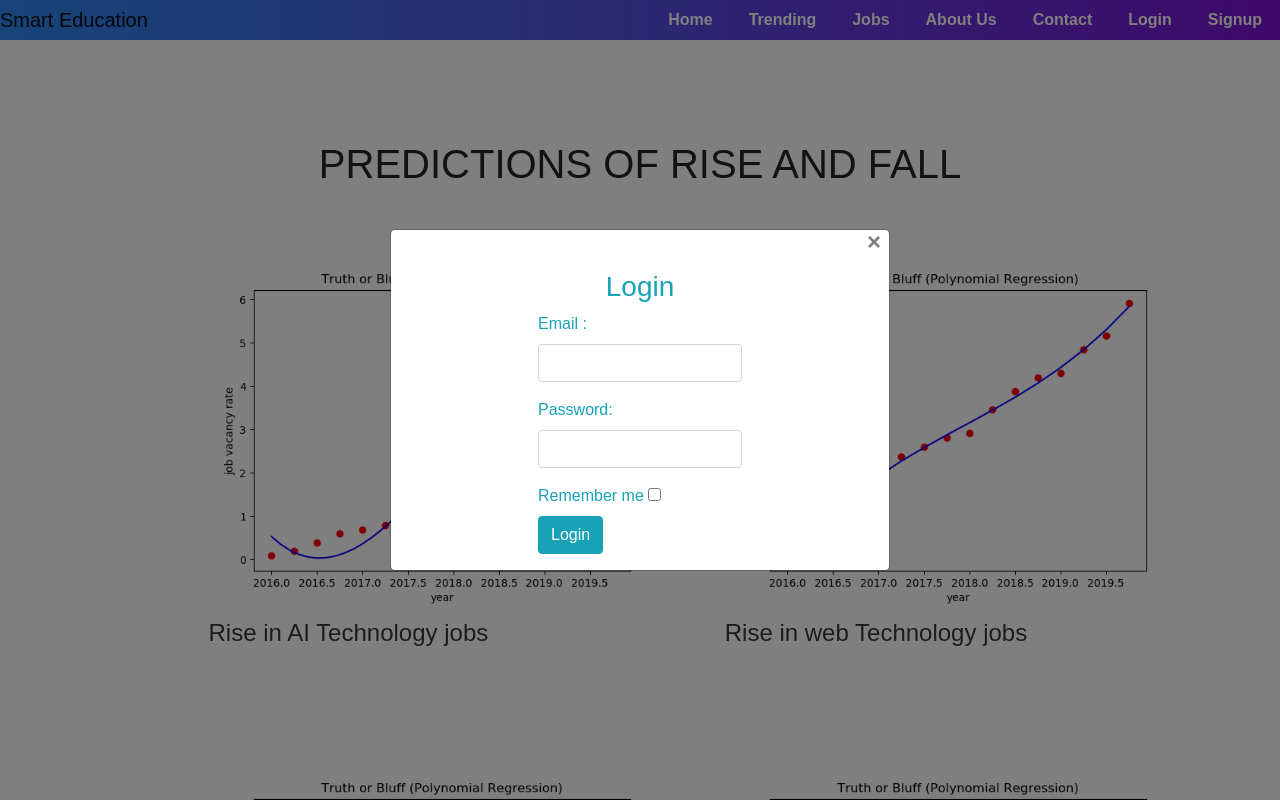
After one commit to DevanshJain07/Smart_Education_Hack36, a Python web app: template Hack36/flask/templates/prediction.html in a window 1280 px wide, after a click on "Login". The commit adds this page. Run offline with Jinja, Linux system fonts and the light colour scheme; the template is opened without the code that fills it, so the values that code supplies are empty; some libraries are stand-ins or nearby versions.

Commit message:
updated html pages

```diff
--- /dev/null
+++ b/Hack36/flask/templates/prediction.html
@@ -0,0 +1,266 @@
+<html>
+
+<head>
+    <title>
+        Smart Education
+    </title>
+    <!-- <link rel="stylesheet" href="style.css"> -->
+    <link rel="stylesheet" href="https://stackpath.bootstrapcdn.com/bootstrap/4.4.1/css/bootstrap.min.css"
+        integrity="sha384-Vkoo8x4CGsO3+Hhxv8T/Q5PaXtkKtu6ug5TOeNV6gBiFeWPGFN9MuhOf23Q9Ifjh" crossorigin="anonymous">
+    <script src="https://code.jquery.com/jquery-3.4.1.slim.min.js"
+        integrity="sha384-J6qa4849blE2+poT4WnyKhv5vZF5SrPo0iEjwBvKU7imGFAV0wwj1yYfoRSJoZ+n"
+        crossorigin="anonymous"></script>
+    <script src="https://cdn.jsdelivr.net/npm/popper.js@1.16.0/dist/umd/popper.min.js"
+        integrity="sha384-Q6E9RHvbIyZFJoft+2mJbHaEWldlvI9IOYy5n3zV9zzTtmI3UksdQRVvoxMfooAo"
+        crossorigin="anonymous"></script>
+    <script src="https://stackpath.bootstrapcdn.com/bootstrap/4.4.1/js/bootstrap.min.js"
+        integrity="sha384-wfSDF2E50Y2D1uUdj0O3uMBJnjuUD4Ih7YwaYd1iqfktj0Uod8GCExl3Og8ifwB6"
+        crossorigin="anonymous"></script>
+    <link href="https://stackpath.bootstrapcdn.com/font-awesome/4.7.0/css/font-awesome.min.css" rel="stylesheet"
+        integrity="sha384-wvfXpqpZZVQGK6TAh5PVlGOfQNHSoD2xbE+QkPxCAFlNEevoEH3Sl0sibVcOQVnN" crossorigin="anonymous">
+    <link href='https://fonts.googleapis.com/css?family=Pacifico' rel='stylesheet' type='text/css'>
+    <link href='https://fonts.googleapis.com/css?family=Arimo' rel='stylesheet' type='text/css'>
+    <link href='https://fonts.googleapis.com/css?family=Hind:300' rel='stylesheet' type='text/css'>
+    <link href='https://fonts.googleapis.com/css?family=Open+Sans+Condensed:300' rel='stylesheet' type='text/css'>
+    <script src="https://www.gstatic.com/firebasejs/7.8.2/firebase-app.js"></script>
+    <script src="https://www.gstatic.com/firebasejs/7.8.2/firebase-analytics.js"></script>
+    <script src="https://www.gstatic.com/firebasejs/7.8.0/firebase-auth.js"></script>
+    <link rel="stylesheet" href="{{ url_for('static', filename='css/style.css') }}">
+    <script src="{{ url_for('static', filename='js/jobs.js') }}"></script>
+    <style>
+        #login .container #login-row #login-column #login-box {
+            margin-top: 60spx;
+            max-width: 700px;
+            height: 320px;
+            border: 1px solid #9C9C9C;
+            background-color: #EAEAEA;
+        }
+
+        #login .container #login-row #login-column #login-box #login-form {
+            padding: 20px;
+        }
+
+        #login .container #login-row #login-column #login-box #login-form #register-link {
+            margin-top: -40px;
+        }
+
+    </style>
+</head>
+
+<body>
+    <section id="nav-bar">
+        <nav class="navbar navbar-expand-lg navbar-light bg-light">
+            <a class="navbar-brand" href="#">Smart Education</a>
+            <button class="navbar-toggler" type="button" data-toggle="collapse" data-target="#navbarSupportedContent"
+                aria-controls="navbarSupportedContent" aria-expanded="false" aria-label="Toggle navigation">
+                <i class="fa fa-bars"></i>
+
+            </button>
+
+            <div class="collapse navbar-collapse" id="navbarSupportedContent">
+                <ul class="navbar-nav ml-auto">
+                    <li class="nav-item">
+                        <a class="nav-link" href="/">Home </a>
+                    </li>
+                    <li class="nav-item">
+                        <a class="nav-link" href="/predict">Trending</a>
+                    </li>
+                    <li class="nav-item">
+                        <a class="nav-link" href="/job">Jobs</a>
+                    </li>
+
+                    <li class="nav-item">
+                        <a class="nav-link" href="#social-media">About Us </a>
+                        <p></p>
+                    </li>
+                    <li class="nav-item">
+                        <a class="nav-link" href="#footer">Contact </a>
+                        <p></p>
+                    </li>
+
+                    <li id="login-link" class="nav-item">
+                        <a class="nav-link" href="#" data-toggle="modal" data-target="#exampleModalCenter">Login </a>
+                    </li>
+                    <li id="signup-link" class="nav-item">
+                        <a class="nav-link" href="#" data-toggle="modal" data-target="#SignupModal">Signup </a>
+                    </li>
+                    <li id="profile-link" style="display: none;" class="nav-item">
+                        <a class="nav-link" href="#">Profile </a>
+                    </li>
+                    <li id="signout-link" style="display: none;" class="nav-item">
+                        <a class="nav-link" href="#" onclick="userSignOut()">SignOut </a>
+                    </li>
+                </ul>
+            </div>
+        </nav>
+    </section>
+
+    <div class="modal fade" id="exampleModalCenter" tabindex="-1" role="dialog"
+        aria-labelledby="exampleModalCenterTitle" aria-hidden="true">
+        <div class="modal-dialog modal-dialog-centered" role="document">
+            <div class="modal-content">
+                <button type="button" class="close pr-2" data-dismiss="modal" aria-label="Close">
+                    <span class="float-right" ria-hidden="true">&times;</span>
+                </button>
+                <div id="login">
+                    <div id="login-row" class="row justify-content-center align-items-center">
+                        <div id="login-column" class="col-md-6">
+                            <div id="login-box" class="col-md-12">
+                                <form id="login-form" class="form" action="" method="post">
+                                    <h3 class="text-center text-info mt-3">Login</h3>
+                                    <div class="form-group">
+                                        <label for="username" class="text-info">Email :</label><br>
+                                        <input type="text" name="username" id="signin-email" class="form-control"
+                                            required>
+                                    </div>
+                                    <div class="form-group">
+                                        <label for="password" class="text-info">Password:</label><br>
+                                        <input type="password" name="password" id="signin-pass" class="form-control"
+                                            required>
+                                    </div>
+                                    <div class="form-group">
+                                        <label for="remember-me" class="text-info"><span>Remember me</span> <span><input
+                                                    id="remember-me" name="remember-me"
+                                                    type="checkbox"></span></label><br>
+                                        <input type="button" name="submit" onclick="userSignIn()"
+                                            class="btn btn-info btn-md" value="Login">
+                                    </div>
+                                </form>
+                            </div>
+                        </div>
+                    </div>
+                </div>
+            </div>
+        </div>
+    </div>
+
+    <div class="modal fade" id="SignupModal" tabindex="-1" role="dialog" aria-labelledby="SignupModal"
+        aria-hidden="true">
+        <div class="modal-dialog modal-dialog-centered" role="document">
+            <div class="modal-content">
+                <button type="button" class="close pr-2" data-dismiss="modal" aria-label="Close">
+                    <span class="float-right" ria-hidden="true">&times;</span>
+                </button>
+                <div id="login">
+                    <div id="login-row" class="row justify-content-center align-items-center">
+                        <div id="login-column" class="col-md-6">
+                            <div id="login-box" class="col-md-12">
+                                <form id="signup-form" class="form" action="" method="post">
+                                    <h3 class="text-center text-info mt-3">Signup</h3>
+                                    <div class="form-group">
+                                        <label for="username" class="text-info">Email:</label><br>
+                                        <input type="text" name="username" id="signup-email" class="form-control"
+                                            required>
+                                    </div>
+                                    <div class="form-group">
+                                        <label for="password" class="text-info">Password:</label><br>
+                                        <input type="password" name="password" id="signup-pass" class="form-control"
+                                            required>
+                                    </div>
+                                    <div class="form-group">
+                                        <label for="cnf-password" class="text-info">Confirm Password:</label><br>
+                                        <input type="password" name="password" id="cnf-password" class="form-control"
+                                            required>
+                                    </div>
+                                    <div class="form-group">
+                                        <input type="button" name="submit" onclick="userSignUp()"
+                                            class="btn btn-info btn-md" value="Signup">
+                                    </div>
+                                </form>
+                            </div>
+                        </div>
+                    </div>
+                </div>
+            </div>
+        </div>
+    </div>
+
+
+
+<section id="prediction">
+    <div class="container">
+        <h1 class="title text-center">PREDICTIONS OF RISE AND FALL</h1>
+        <div class="row offset-1">
+            <div class="col-md-6 prediction">
+                <!-- <div class="chart1"></div>
+                <div class="equation1 equationSt"></div>
+                <div class="equation1 equationSt"></div> -->
+                <img src="{{ url_for('static', filename='images/AI.png') }}" alt="" style="max-width: 100%;" srcset="">
+                <br>
+                <div class="text-dark mt-2 h4 ml-3">Rise in AI Technology jobs</div>
+            </div>
+            <div class="col-md-6 prediction">
+                <!-- <div class="chart2"></div>
+                <div class="equation2 equationSt"></div>
+                <div class="equation2 equationSt"></div> -->
+                <img src="{{ url_for('static', filename='images/web.png') }}" alt="" style="max-width: 100%;" srcset="">
+                <br>
+                <div class="text-dark mt-2 h4 ml-3">Rise in web Technology jobs</div>
+            </div>
+            <div class="col-md-6 prediction">
+                <!-- <div class="chart3"></div>
+                <div class="equation3 equationSt"></div>
+                <div class="equation3 equationSt"></div> -->
+                <img src="{{ url_for('static', filename='images/ML.png') }}" alt="" style="max-width: 100%;" srcset="">
+                <br>
+                <div class="text-dark mt-2 h4 ml-3">Rise in ML Technology jobs</div>
+            </div>
+            <div class="col-md-6 prediction">
+                <!-- <div class="chart4"></div>
+                <div class="equation4 equationSt"></div>
+                <div class="equation4 equationSt"></div> -->
+                <img src="{{ url_for('static', filename='images/android.png') }}" alt="" style="max-width: 100%;" srcset="">
+                <br>
+                <div class="text-dark mt-2 h4 ml-3">Rise in android Technology jobs</div>
+            </div>
+        </div>
+    </div>
+</section>
+
+
+
+
+
+
+    <section id="footer">
+        <div class="container">
+            <div class="row">
+                <div class="col-md-4 footer-box" style="bottom: 0px;">
+                    <img src="{{ url_for('static', filename='images/jelly-p.gif') }}">
+                    <p>Thanks for visiting my websites.Feel privilaged that you got the opportunity to visit my website.</p>
+                </div>
+                <div class="col-md-4 footer-box" style="bottom: 0px;">
+                    <p><b>CONTACT US</b></p>
+                    <p><i class="fa fa-map-marker-alt"></i>NIT PATNA, CSE</p>
+                    <p><i class="fa fa-phone"></i>+91 7977155843</p>
+                    <p><i class="fa fa-envelope-o"></i>devanshsampatjain@gmail.com</p>
+                </div>
+                <div class="col-md-4 footer-box" style="bottom: 0px;">
+                    <p><b>SUBSCRIBE NEWSLETTER</b></p>
+                    <input type="email" class="form-control" placeholder="Your email">
+                    <button type="button" class="btn btn-primary">Subscribe</button>
+                </div>
+            </div>
+            <hr>
+            <p class="copyright">Website Crafted by Devansh Jain and Bhuwan Chandra.</p>
+        </div>
+    </section>
+
+
+
+
+    <script src="https://d3js.org/d3.v4.min.js"></script>
+    <script src="{{ url_for('static', filename='js/scroll.js') }}"></script>
+    <script src="{{ url_for('static', filename='js/auth.js') }}"></script>
+    <script src="{{ url_for('static', filename='js/graph.js') }}"></script>
+    <script>
+        createGraph("{{ url_for('static', filename='csvs/web.csv') }}", ".chart1", "equation1");
+        createGraph("{{ url_for('static', filename='csvs/AI.csv') }}", ".chart2", "equation2");
+        createGraph("{{ url_for('static', filename='csvs/AI.csv') }}", ".chart3", "equation3");
+        createGraph("{{ url_for('static', filename='csvs/AI.csv') }}", ".chart4", "equation4");
+        var scroll = new SmoothScroll('a[href*="#"]');
+    </script>
+
+    </body>
+
+    </html>
```
Also changed, not shown: Hack36/flask/templates/index.html (+18 -26 lines), Hack36/flask/templates/job.html (+108 -19 lines).
